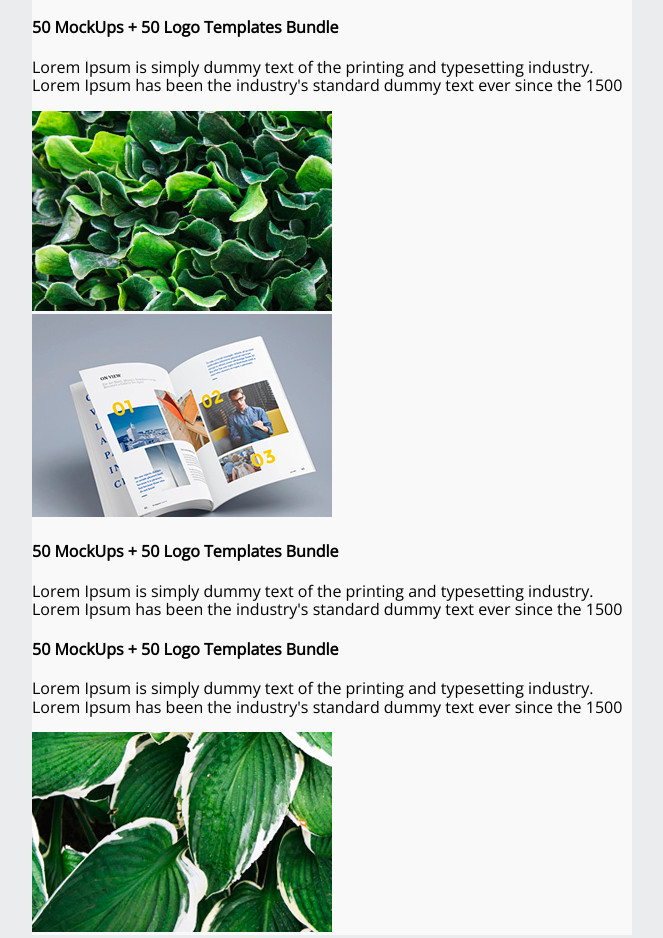
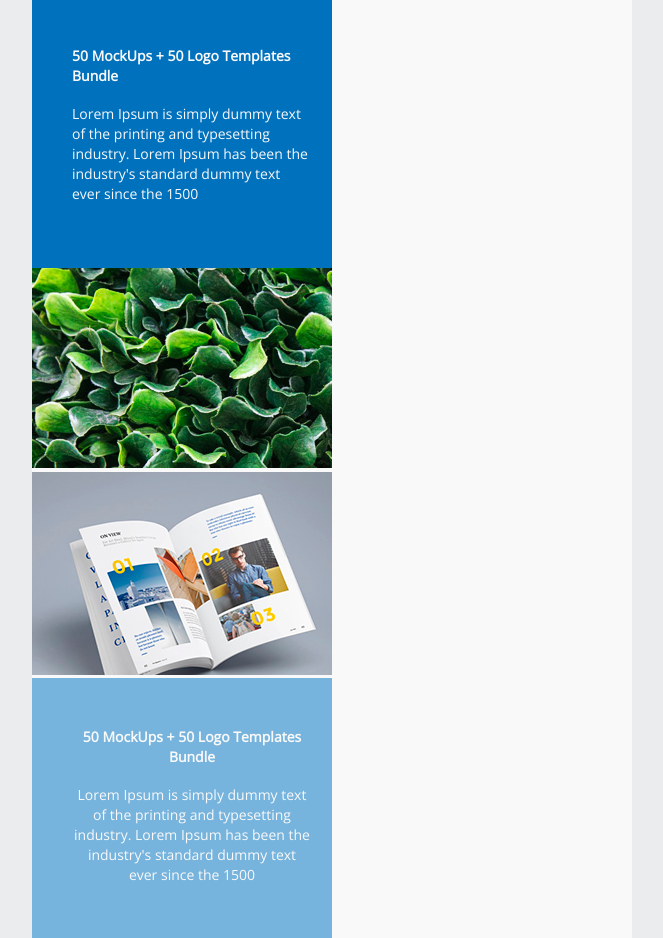
Before and after one commit to jeareth-venegas/new-PSD-HTML2, a website: page index.html in a window 1280 px wide. Shown: the part 1836-2774 px from the top of the page, without its empty margins (308-971 px from the left). Drawn offline with nearby package versions, Linux system fonts and the light colour scheme.

Commit message:
el espacio de newsroom del collage se mantiene en una sola columna y el display block no hace ningun cambio entre imagen y texto

```diff
--- a/sass/Partials/_collage.scss
+++ b/sass/Partials/_collage.scss
@@ -5,12 +5,15 @@
 .box1{
     width: 100%;
     max-width: 100%;
+    float: left;
 }
 
 .box1{
     .box-img1{
         width: 50%;
         max-width: 50%;
+        background-color: red;
+        display: block;
     }
 }
 
@@ -21,9 +24,81 @@
         width:40%;
         padding: 30px 20px 50px 40px;
         line-height:20px;
-        font-size: 0.875rem
+        font-size: 0.875rem;
+        text-align: right;
+        /*text-align: center;*/
     }
 }
+
+.box2{
+    width: 100%;
+    max-width: 100%;
+    float: right;
+}
+
+.box2{
+    .box-text2{
+        background-color: $boxtxt-color1;
+        color:$text-color2;
+        width:40%;
+        padding: 30px 20px 50px 40px;
+        line-height:20px;
+        font-size: 0.875rem;
+    }
+}
+
+.box2{
+    .box-img2{
+        width: 50%;
+        max-width: 50%;
+        display: block;
+    }
+}
+
+.box3{
+    width: 100%;
+    max-width: 100%;
+}
+
+.box3{
+    .box-img3{
+        width: 50%;
+        max-width: 50%;
+        display: block;
+    }
+}
+
+.box3{
+    .box-text3{
+        background-color: $boxtxt-color4;
+        color:$text-color2;
+        width:40%;
+        padding: 30px 20px 50px 40px;
+        line-height:20px;
+        font-size: 0.875rem;
+        text-align: center;
+    }
+}
+
+.box4{
+    .box-text4{
+        background-color: $boxtxt-color3;
+        color:$text-color2;
+        width:40%;
+        padding: 30px 20px 50px 40px;
+        line-height:20px;
+        font-size: 0.875rem;
+    }
+}
+
+.box4{
+    .box-img4{
+        width: 50%;
+        max-width: 50%;
+        display: block;
+    }
+}
+
 
 /*.box-img1{
     width: 50%;
--- a/sass/Partials/_specialoffer.scss
+++ b/sass/Partials/_specialoffer.scss
@@ -1,3 +1,12 @@
 .specialoffer{
     background-color: $bg-color2;
+    height: 25%;
+    width: 100%;
+    max-width: 100%;
 }
+
+.specialoffer{
+    h2, span{
+        text-align: center;
+    }
+}
```
Also changed, not shown: css/styles.css.
